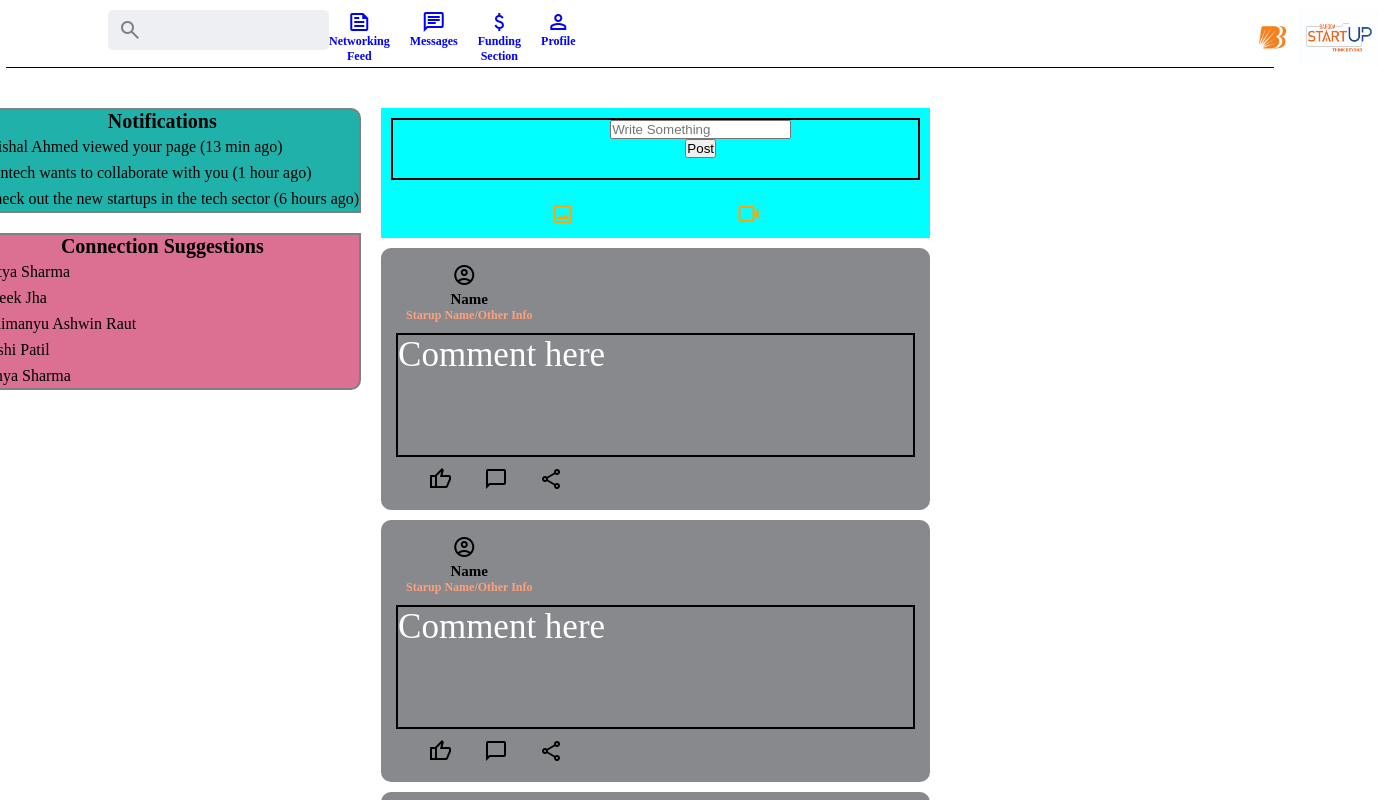
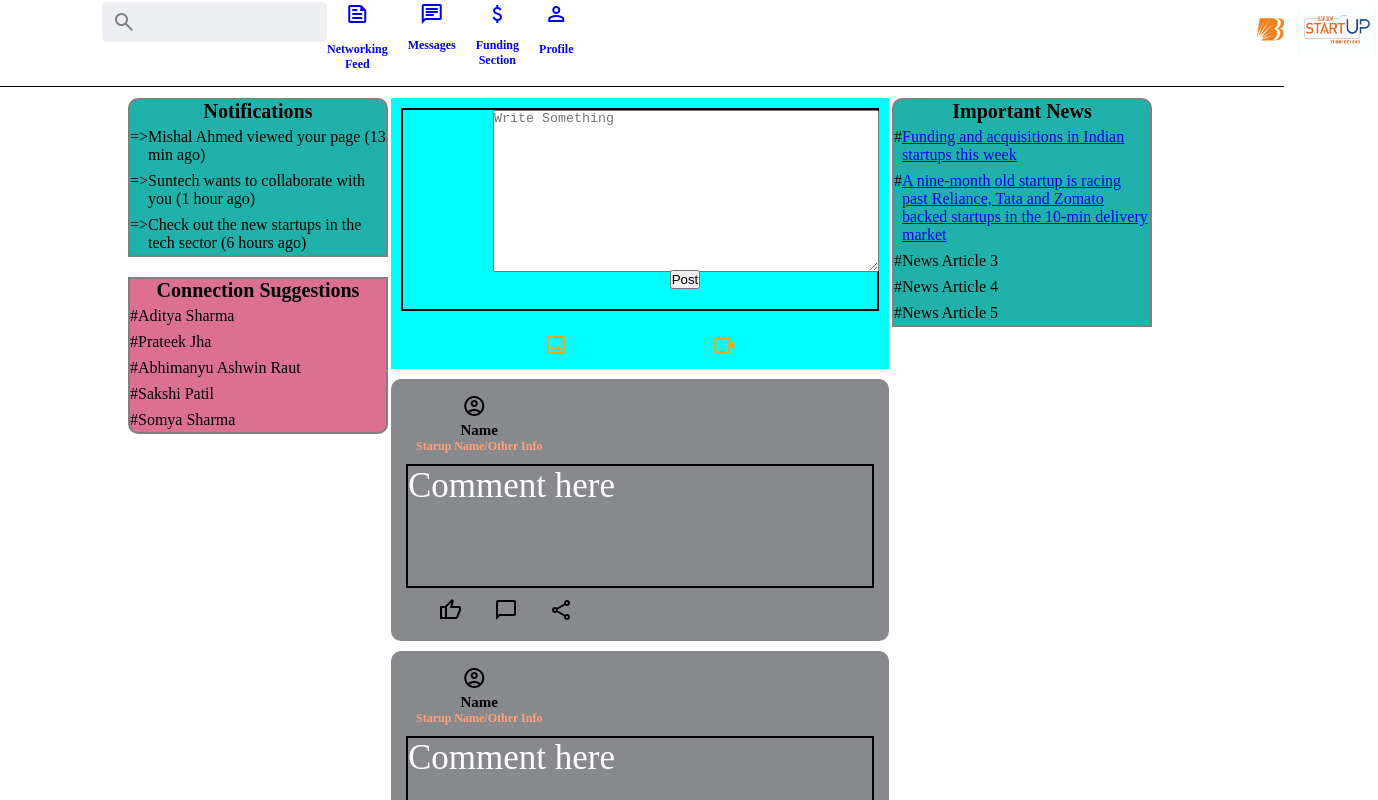
Before and after one commit to 200040082vinayak/200040082vinayak.github.io, an Angular app: page /feed in a window 1280 px wide. Shown: the top 800 px of the page, 1378 px wide, since content can reach past the window. Built offline with nearby package versions, Linux system fonts and the light colour scheme.

Commit message:
few design changes done

```diff
--- a/src/app/app.module.ts
+++ b/src/app/app.module.ts
@@ -7,6 +7,7 @@
 import { RegistrationPageComponent } from './registration-page/registration-page.component';
 import { FeedPageComponent } from './feed-page/feed-page.component';
 import { ProfilePageComponent } from './profile-page/profile-page.component';
+import { HeaderComponent } from './header/header.component';
 
 @NgModule({
   declarations: [
@@ -14,7 +15,8 @@
     LoginPageComponent,
     RegistrationPageComponent,
     FeedPageComponent,
-    ProfilePageComponent
+    ProfilePageComponent,
+    HeaderComponent
   ],
   imports: [
     BrowserModule,
--- a/src/app/feed-page/feed-page.component.css
+++ b/src/app/feed-page/feed-page.component.css
@@ -9,91 +9,26 @@
     flex-direction: column;
     align-items: center;
     text-align: center;
+    padding-top: 50px;
 }
 
 
 
-.header{
-    width: 100%;
-    position: sticky;
-    display: flex;
-    top: 0;
-    z-index: 999;
-
-    border-bottom: 1px solid black;
-    padding: 2px;
-    background-color: white;
-}
-
-.header_left{
-    display: flex;
-    justify-content: space-evenly;
-    padding-left: 100px;
-}
-
-.header_right img{
-    object-fit: contain;
-    height: 55px;
-
-    margin: 0;
-}
-
-.header_right{
-    display: flex;
-    justify-content: space-evenly;
-    padding-left: 650px;
-
-}
-
-
-
-.header_search{
-    padding: 10px;
-    display: flex;
-    align-items: center;
-    border-radius: 5px;
-    height: 20px;
-    color: grey;
-    background-color: #edeff3;
-}
-
-.header_search input{
-    outline: none;
-    border: none;
-    background: none;
-}
-
-.header_icon{
-    display: flex;
-    flex-direction: column;
-    align-items: center;
-    margin-right: 20px;
-    color: blue;
-    cursor: pointer;
-}
-
-.header_icon:hover{
-    color: black;
-
-}
-
-.header_icon h3{
-          font-size: 12px;
-}
-
  /* header component has been completed... now will be working on the actual bottom portio of the feed page.
     above everything has to be copied for the code of profile page  */
+    /* header component is a seperate component thus not seen here */
 
 
     .portion_main{
         display: flex;
         margin-left: 20px;
         margin-right: 20px;
+        justify-content: center;
         /* max-width: 600px; */
     }
 
 .sidebar{
-    position: sticky;
+    position: fixed;
 
     padding-top: 40px;
     /* padding-left: 100px; */
@@ -102,10 +37,7 @@
     text-align: left;
     height: fit-content;
 
-    place-content: left;
-    place-items: left;
-    align-items: left;
-
+    left: 10vw;
 
 
 }
@@ -117,6 +49,7 @@
     background-color: lightseagreen;
     border-top-left-radius: 10px;
     border-top-right-radius: 10px;
+    max-width: 20vw;
 
 
 }
@@ -166,7 +99,7 @@
 
       flex: 0.6;
       margin: 0 20px;
-      width: 1200px;
+      max-width: 40vw;
       padding-top: 40px;
 }
 
@@ -196,6 +129,15 @@
 /* .feed_textbox{
     width: 900px;
 } */
+
+.feed_textbox{
+     width: 30vw;
+     height: 20vh;
+}
+.textarea{
+     width: 100%;
+     height: 100%;
+}
 
 .feed_inputicons{
     display: flex;
@@ -253,9 +195,60 @@
 }
 
 .post_image{
-    /* background-image: url(../../assets/orange_bg.jpg); */
+    background-image: url(../../assets/220px-StartupEcosystem.png);
 
-    object-fit: cover;
-    object-fit: contain;
-    width: 300px;
+    width: 100%;
+    /* height: 100%; */
+    background-repeat: no-repeat;
+    background-size: cover;
 }
+
+
+/* right sidebar section css starts now */
+
+
+.right_sidebar{
+    position: fixed;
+
+    padding-top: 40px;
+    /* padding-left: 100px; */
+    /* flex: 0.3; */
+    border-radius: 10px;
+    text-align: left;
+    height: fit-content;
+
+    right: 10vw;
+
+
+}
+
+.right_sidebar_news{
+    display: flex;
+    flex-direction: column;
+    border: 2px solid grey;
+    background-color: lightseagreen;
+    border-top-left-radius: 10px;
+    border-top-right-radius: 10px;
+    max-width: 20vw;
+
+
+}
+
+
+
+
+
+
+.sidebar_news{
+    display: flex;
+    cursor: pointer;
+    margin-bottom: 3px;
+    margin-top: 5px;
+}
+
+.sidebar_header{
+    text-align: center;
+    place-items: center;
+    font-size: 20px;
+    font-weight: bold;
+}
--- a/src/app/feed-page/feed-page.component.html
+++ b/src/app/feed-page/feed-page.component.html
@@ -9,57 +9,8 @@
     <title>Feed Page</title>
 </head>
 <body>
-    <div class="header">
 
-
-          <div class="header_left">
-
-            <div class="header_search">
-                <i class="material-symbols-outlined">
-                    search
-                </i>
-                  <input type="text">
-              </div>
-
-
-            <div class="header_icon">
-            <i class="material-symbols-outlined">
-                feed
-            </i>
-            <h3>Networking Feed</h3>
-            </div>
-
-            <div class="header_icon">
-                <i class="material-symbols-outlined">
-                    chat
-                </i>
-                <h3>Messages</h3>
-                </div>
-
-                <div class="header_icon">
-                <i class="material-symbols-outlined">
-                    attach_money
-                </i>
-                <h3>Funding Section</h3>
-                </div>
-
-                <div class="header_icon">
-                    <i class="material-symbols-outlined">
-                        person
-                    </i>
-                    <h3>Profile</h3>
-                    </div>
-
-
-                    <div class="header_right">
-                        <img src="../../assets/Logo.png" alt="Logo1">
-                        <img src="../../assets/startup_logo.jpg" alt="Logo2">
-
-
-                    </div>
-
-          </div>
-    </div>
+    <app-header> </app-header>
 
     <!-- header component has been completed... now will be working on the actual bottom portio of the feed page.
     above everything has to be copied for the code of profile page.
@@ -129,7 +80,8 @@
                     <div class="feed_inputcontainer">
                         <div class="feed_input">
                              <form>
-                                 <div class="feed_textbox"><input type="text" placeholder="Write Something"> </div>
+                                 <div class="feed_textbox"><textarea class="textarea" type="text" placeholder="Write Something"></textarea> </div>
+
                                  <button type="submit">Post</button>
                              </form>
                         </div>
@@ -534,7 +486,7 @@
 
                             <div class="post_image">
 
-                                <img height="300px" width="300px" src="../../assets/220px-StartupEcosystem.png" alt="">
+
                             </div>
                         </div>
 
@@ -563,6 +515,52 @@
                     </div>
             </div>
 
+            <!-- here the main feed has ended -->
+            <!-- we will be adding the news section next -->
+
+            <div class="right_sidebar">
+
+
+
+                <div class="right_sidebar_news">
+
+                     <div class="sidebar_header"> Important News </div>
+
+                     <div class="sidebar_news">
+                         <span class="sidebar_hash">#</span>
+                     <p>
+                         <a href="https://entrackr.com/2022/05/funding-and-acquisitions-in-indian-startups-this-week-09-may-14-may/">
+
+                     Funding and acquisitions in Indian startups this week </a>
+                     </p>
+                     </div>
+
+                     <div class="sidebar_news">
+                     <span class="sidebar_hash">#</span>
+                     <p>
+                         <a href="https://www.businessinsider.in/business/startups/news/zepto-has-been-taking-over-reliance-backed-dunzo-and-zomato-backed-blinkit-says-report/slidelist/91594636.cms">
+                         A nine-month old startup is racing past Reliance, Tata and Zomato backed startups in the 10-min delivery market
+                         </a>
+                        </p>
+                     </div>
+                     <div class="sidebar_news">
+                     <span class="sidebar_hash">#</span>
+                     <p>News Article 3</p>
+                     </div>
+                     <div class="sidebar_news">
+                     <span class="sidebar_hash">#</span>
+                     <p>News Article 4</p>
+                     </div>
+                     <div class="sidebar_news">
+                     <span class="sidebar_hash">#</span>
+                     <p>News Article 5</p>
+                    </div>
+
+            </div>
+
+        </div>
+
+
          </div>
         </body>
 </html>
--- /dev/null
+++ b/src/app/header/header.component.css
@@ -0,0 +1,68 @@
+.header{
+    width: 100%;
+    position: fixed;
+    display: flex;
+    top: 0;
+    left: 0;
+    z-index: 999;
+
+    border-bottom: 1px solid black;
+    padding: 2px;
+    background-color: white;
+}
+
+.header_left{
+    display: flex;
+    justify-content: space-evenly;
+    padding-left: 100px;
+}
+
+.header_right img{
+    object-fit: contain;
+    height: 55px;
+
+    margin: 0;
+}
+
+.header_right{
+    display: flex;
+    justify-content: space-evenly;
+    padding-left: 650px;
+
+}
+
+
+
+.header_search{
+    padding: 10px;
+    display: flex;
+    align-items: center;
+    border-radius: 5px;
+    height: 20px;
+    color: grey;
+    background-color: #edeff3;
+}
+
+.header_search input{
+    outline: none;
+    border: none;
+    background: none;
+}
+
+.header_icon{
+    display: flex;
+    flex-direction: column;
+    align-items: center;
+    margin-right: 20px;
+    color: blue;
+    cursor: pointer;
+}
+
+.header_icon:hover{
+    color: black;
+
+}
+
+.header_icon h3{
+          font-size: 12px;
+}
--- /dev/null
+++ b/src/app/header/header.component.html
@@ -0,0 +1,56 @@
+<div class="header">
+
+
+    <div class="header_left">
+
+      <div class="header_search">
+          <i class="material-symbols-outlined">
+              search
+          </i>
+            <input type="text">
+        </div>
+
+
+      <div class="header_icon">
+        <a href="feed">
+      <i class="material-symbols-outlined">
+
+          feed
+      </i>
+    </a>
+      <h3>Networking Feed</h3>
+      </div>
+
+      <div class="header_icon">
+          <i class="material-symbols-outlined">
+              chat
+          </i>
+          <h3>Messages</h3>
+          </div>
+
+          <div class="header_icon">
+          <i class="material-symbols-outlined">
+              attach_money
+          </i>
+          <h3>Funding Section</h3>
+          </div>
+
+          <div class="header_icon" >
+              <a href="profile">
+              <i class="material-symbols-outlined">
+                  person
+              </i>
+              </a>
+              <h3>Profile</h3>
+              </div>
+
+
+              <div class="header_right">
+                  <img src="../../assets/Logo.png" alt="Logo1">
+                  <img src="../../assets/startup_logo.jpg" alt="Logo2">
+
+
+              </div>
+
+    </div>
+</div>
--- a/src/app/profile-page/profile-page.component.css
+++ b/src/app/profile-page/profile-page.component.css
@@ -4,6 +4,7 @@
 }
 
 .disp_img{
+    background-image: url(../../assets/220px-StartupEcosystem.png);
     display: flex;
     justify-content: center;
     align-items: center;
--- a/src/app/profile-page/profile-page.component.html
+++ b/src/app/profile-page/profile-page.component.html
@@ -8,8 +8,11 @@
 </head>
 <body>
 
+    <app-header></app-header>
+
+
     <div class="disp_img">
-    <input type="file" name="" id="image_input" accept="image/png , image/jpg">
+
     </div>
     <br>
     <br>
--- a/src/index.html
+++ b/src/index.html
@@ -6,6 +6,8 @@
   <base href="/">
   <meta name="viewport" content="width=device-width, initial-scale=1">
   <link rel="icon" type="image/x-icon" href="favicon.ico">
+
+  <link href="https://fonts.googleapis.com/css2?family=Material+Symbols+Outlined" rel="stylesheet" />
 </head>
 <body>
   <app-root></app-root>
```
Also changed, not shown: src/app/header/header.component.ts (added, +15 -0 lines), 1 other file (tests, documents, lock files or other folders).
